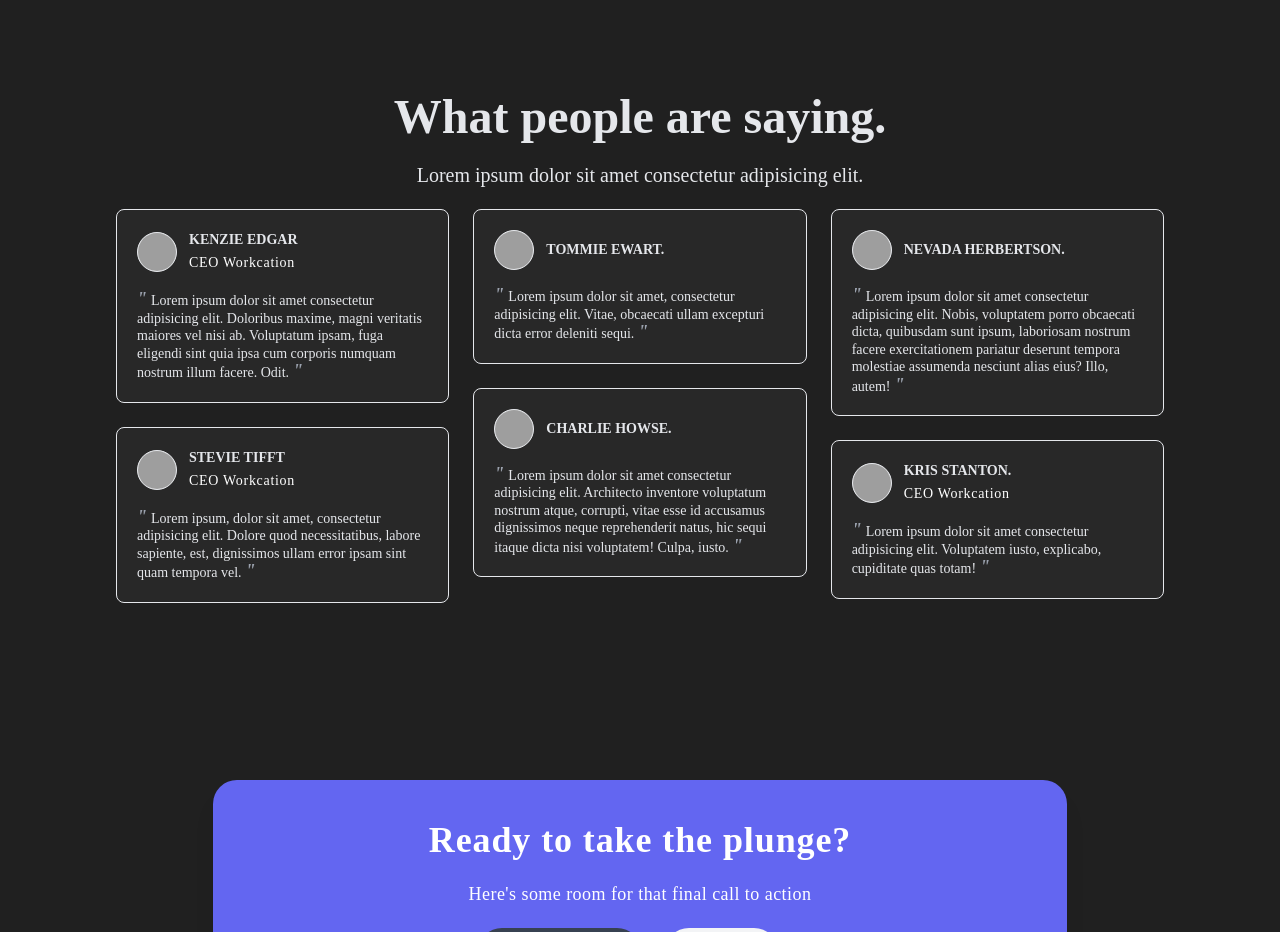
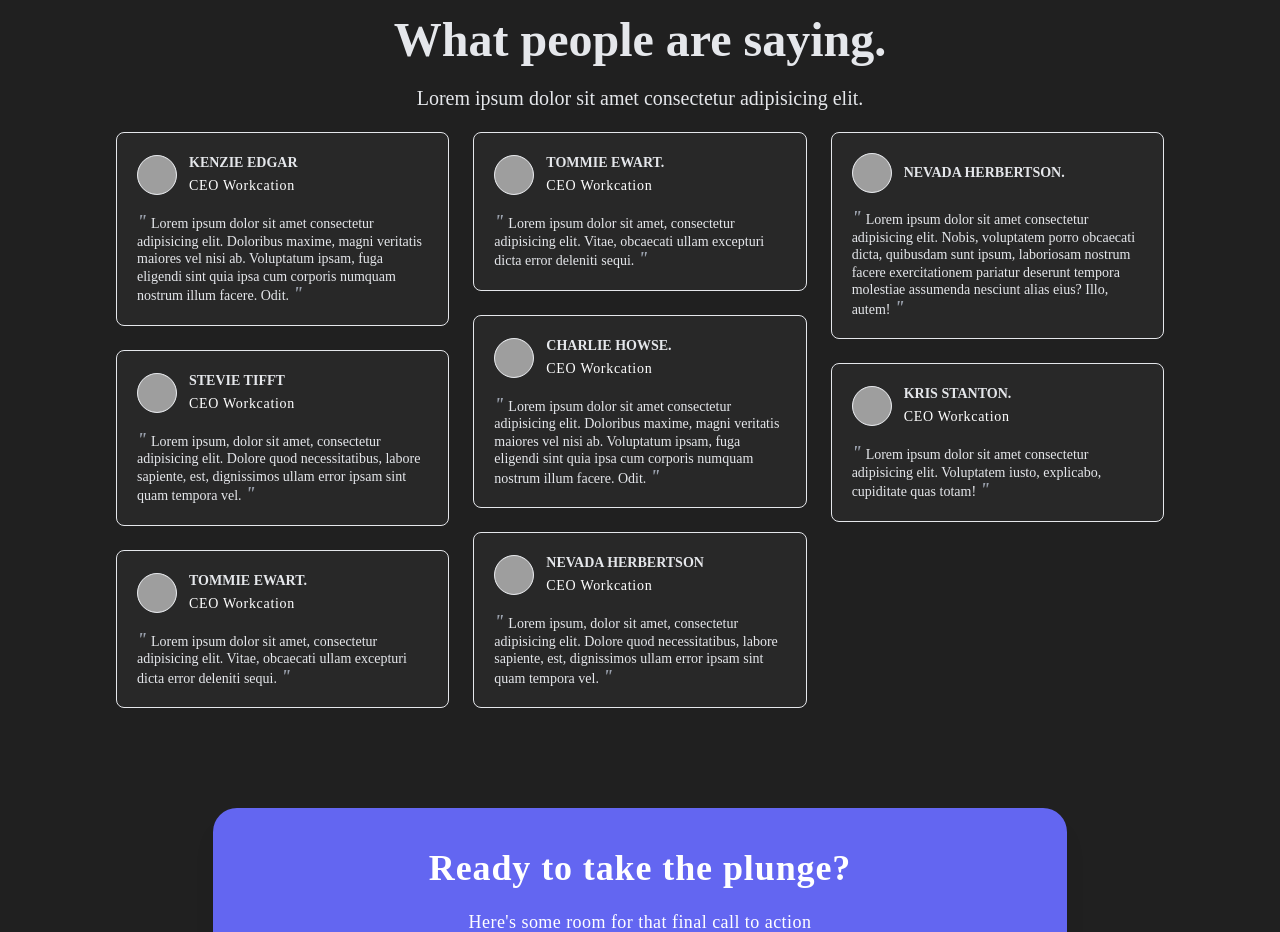
Before and after one commit to synerjay/landing-page-template-nextjs, a Next.js app: page / in a window 1280 px wide. Shown: the part 5820-6752 px from the top of the page. Built offline with nearby package versions, Linux system fonts and the light colour scheme; grey boxes are pictures that could not be loaded.

Commit message:
Added testimonials second column

```diff
--- a/comps/Testimonials.js
+++ b/comps/Testimonials.js
@@ -39,7 +39,7 @@ const TestimonialCard = (props) => {
 };
 
 const Testimonials = () => {
-  const testimonials = [
+  const columnOne = [
     {
       id: 1,
       img: 'https://i.pravatar.cc/100?img=1',
@@ -58,22 +58,45 @@ const Testimonials = () => {
         'Lorem ipsum, dolor sit amet, consectetur adipisicing elit. Dolore quod necessitatibus, labore sapiente, est, dignissimos ullam error ipsam sint quam tempora vel.',
       link: '/',
     },
-    // {
-    //   id: 3,
-    //   img: './images/Group Members.png',
-    //   name: 'LOREM IPSUM',
-    //   title: 'CEO Workcation',
-    //   quote:
-    //     'Sed perspiciatis unde omnis natus error voluptatem accusantium doloremque laudantium totam rem aperiam eaque ipsa quae ab illo excepturi sint occaecati cupiditate architecto.',
-    //   link: '/',
-    // },
-    // {
-    //   id: 4,
-    //   img: './images/45.png',
-    //   title: 'LOREM IPSUM',
-    //   desc: 'It has survived not only five centuries, but also the leap into electronic typesetting, remaining essentially unchanged.',
-    //   link: '/',
-    // },
+    {
+      id: 3,
+      img: 'https://i.pravatar.cc/100?img=3',
+      name: 'Tommie Ewart.',
+      title: 'CEO Workcation',
+      quote:
+        'Lorem ipsum dolor sit amet, consectetur adipisicing elit. Vitae, obcaecati ullam excepturi dicta error deleniti sequi.',
+      link: '/',
+    },
+  ];
+
+  const columnTwo = [
+    {
+      id: 3,
+      img: 'https://i.pravatar.cc/100?img=3',
+      name: 'Tommie Ewart.',
+      title: 'CEO Workcation',
+      quote:
+        'Lorem ipsum dolor sit amet, consectetur adipisicing elit. Vitae, obcaecati ullam excepturi dicta error deleniti sequi.',
+      link: '/',
+    },
+    {
+      id: 4,
+      img: 'https://i.pravatar.cc/100?img=4',
+      name: 'Charlie Howse.',
+      title: 'CEO Workcation',
+      quote:
+        'Lorem ipsum dolor sit amet consectetur adipisicing elit. Doloribus maxime, magni veritatis maiores vel nisi ab. Voluptatum ipsam, fuga eligendi sint quia ipsa cum corporis numquam nostrum illum facere. Odit.',
+      link: '/',
+    },
+    {
+      id: 5,
+      img: 'https://i.pravatar.cc/100?img=2',
+      name: 'Nevada Herbertson',
+      title: 'CEO Workcation',
+      quote:
+        'Lorem ipsum, dolor sit amet, consectetur adipisicing elit. Dolore quod necessitatibus, labore sapiente, est, dignissimos ullam error ipsam sint quam tempora vel.',
+      link: '/',
+    },
   ];
 
   return (
@@ -89,67 +112,12 @@ const Testimonials = () => {
             </h3>
           </div>
           <div className='-mx-3 md:flex items-start'>
-            {/* Column 1 */}
             <div className='px-3 md:w-1/3'>
-              {/* Card */}
-              <TestimonialCard testimonials={testimonials} />
+              <TestimonialCard testimonials={columnOne} />
             </div>
-            {/* End of Column 1 */}
-            {/* Column 2 */}
             <div className='px-3 md:w-1/3'>
-              <div className='w-full mx-auto rounded-lg TestiCard border border-gray-200 p-5 text-gray-200 font-light mb-6'>
-                <div className='w-full flex mb-4 items-center'>
-                  <div className='overflow-hidden rounded-full w-10 h-10 bg-gray-50 border border-gray-200'>
-                    <img src='https://i.pravatar.cc/100?img=3' alt='' />
-                  </div>
-                  <div className='flex-grow pl-3'>
-                    <h6 className='font-bold text-sm uppercase text-gray-200'>
-                      Tommie Ewart.
-                    </h6>
-                  </div>
-                </div>
-                <div className='w-full'>
-                  <p className='text-sm leading-tight'>
-                    <span className='text-lg leading-none italic font-bold text-gray-400 mr-1'>
-                      "
-                    </span>
-                    Lorem ipsum dolor sit amet, consectetur adipisicing elit.
-                    Vitae, obcaecati ullam excepturi dicta error deleniti sequi.
-                    <span className='text-lg leading-none italic font-bold text-gray-400 ml-1'>
-                      "
-                    </span>
-                  </p>
-                </div>
-              </div>
-              <div className='w-full mx-auto rounded-lg TestiCard border border-gray-200 p-5 text-gray-200 font-light mb-6'>
-                <div className='w-full flex mb-4 items-center'>
-                  <div className='overflow-hidden rounded-full w-10 h-10 bg-gray-50 border border-gray-200'>
-                    <img src='https://i.pravatar.cc/100?img=4' alt='' />
-                  </div>
-                  <div className='flex-grow pl-3'>
-                    <h6 className='font-bold text-sm uppercase text-gray-200'>
-                      Charlie Howse.
-                    </h6>
-                  </div>
-                </div>
-                <div className='w-full'>
-                  <p className='text-sm leading-tight'>
-                    <span className='text-lg leading-none italic font-bold text-gray-400 mr-1'>
-                      "
-                    </span>
-                    Lorem ipsum dolor sit amet consectetur adipisicing elit.
-                    Architecto inventore voluptatum nostrum atque, corrupti,
-                    vitae esse id accusamus dignissimos neque reprehenderit
-                    natus, hic sequi itaque dicta nisi voluptatem! Culpa, iusto.
-                    <span className='text-lg leading-none italic font-bold text-gray-400 ml-1'>
-                      "
-                    </span>
-                  </p>
-                </div>
-              </div>
+              <TestimonialCard testimonials={columnTwo} />
             </div>
-            {/* End of Column 2 */}
-            {/* Column 3 */}
             <div className='px-3 md:w-1/3'>
               <div className='w-full mx-auto rounded-lg TestiCard border border-gray-200 p-5 text-gray-200 font-light mb-6'>
                 <div className='w-full flex mb-4 items-center'>
```
